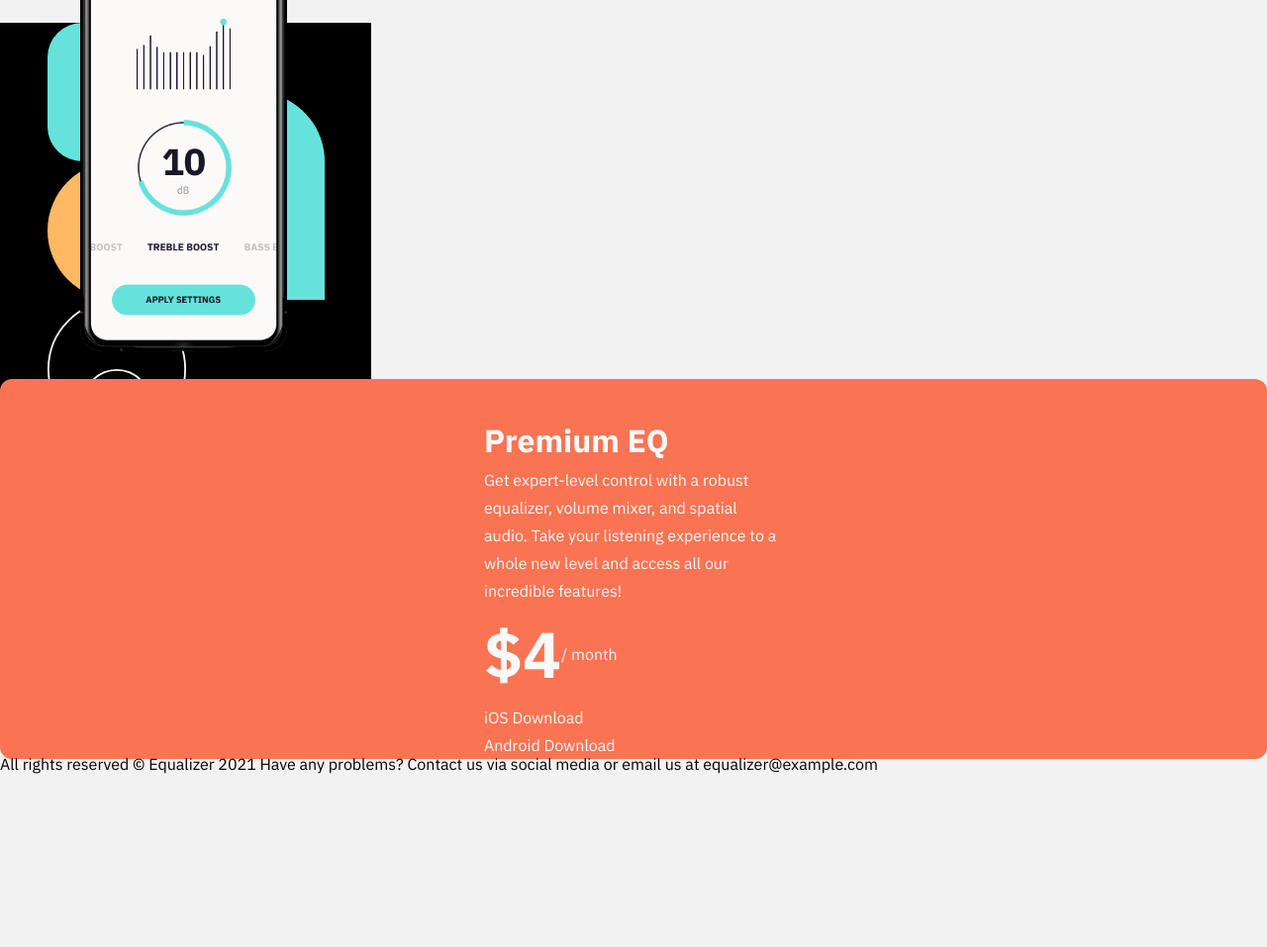
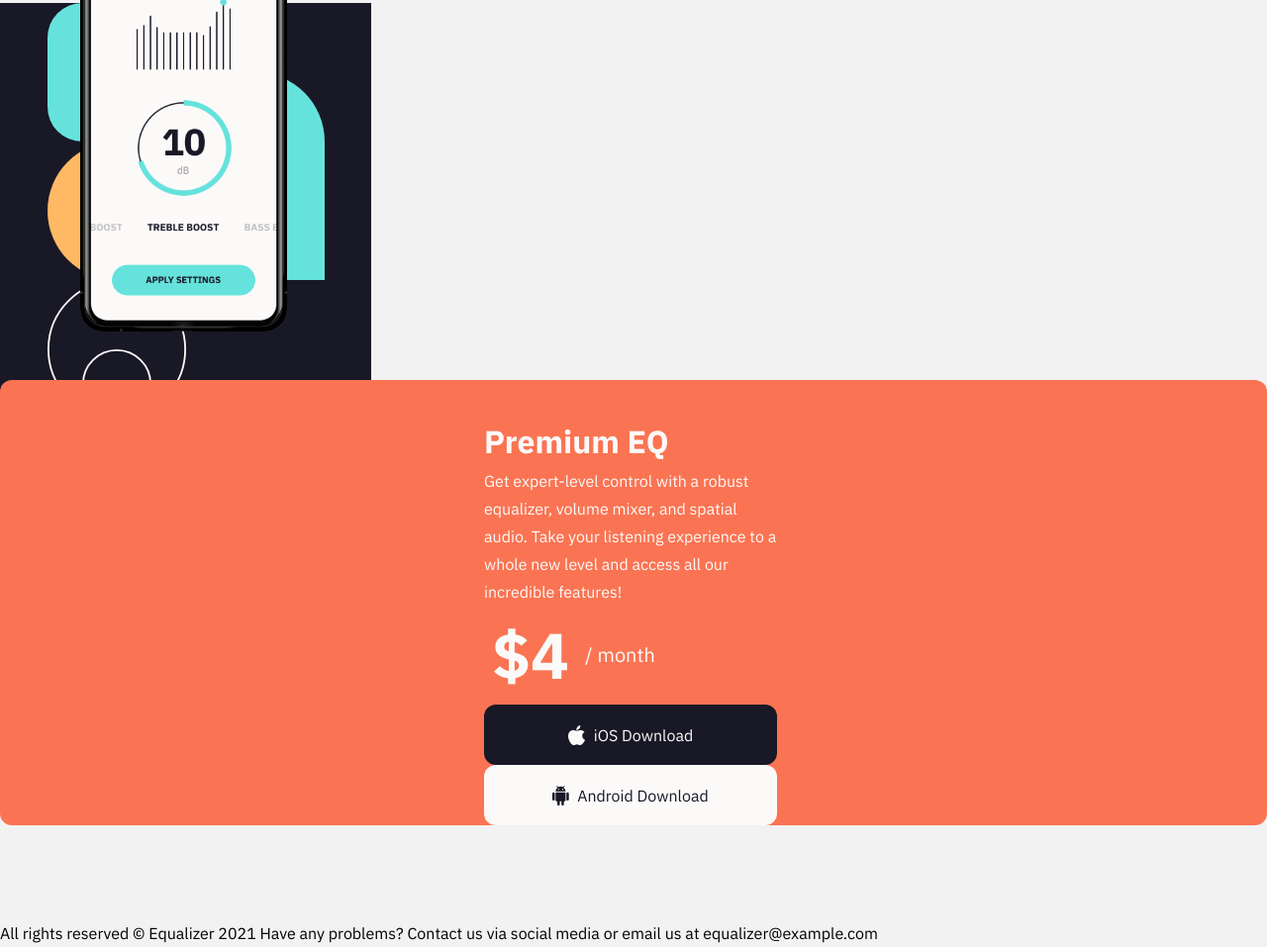
Before and after one commit to mrfinesse47/equalizer-landing-page, a plain HTML site: page index.html in a window 1280 px wide. Shown: the part 619-1576 px from the top of the page at 99% size. Before the commit the page ends 1405 px from the top, so only its background shows below. Drawn offline with Linux system fonts and the light colour scheme.

Commit message:
initial changes to the android and apple buttons

```diff
--- a/index.html
+++ b/index.html
@@ -55,8 +55,24 @@
               <p class="dollar-amount">$4</p>
               <p class="duration">/ month</p>
             </div>
-            <div>iOS Download</div>
-            <div>Android Download</div>
+            <div class="platforms">
+              <div class="button button-apple">
+                <img
+                  class="icon"
+                  src="./assets/icon-apple.svg"
+                  alt="apple app store"
+                />
+                <p>iOS Download</p>
+              </div>
+              <div class="button button-android">
+                <img
+                  class="icon"
+                  src="./assets/icon-android.svg"
+                  alt="android app store"
+                />
+                <p>Android Download</p>
+              </div>
+            </div>
           </div>
         </aside>
       </main>
--- a/styles.scss
+++ b/styles.scss
@@ -27,7 +27,7 @@ header {
 
   .logo {
     margin: 40px 0 64px;
-    width: 146.09px;
+    width: 136px;
     height: 32px;
   }
   h1 {
@@ -37,13 +37,13 @@ header {
     margin-bottom: 20px;
   }
 
-  margin-bottom: 166px;
+  margin-bottom: 146px;
 }
 
 main {
   border-radius: 12px;
   .eq-in-action {
-    background-color: black;
+    background-color: $main-black;
     background-image: url("./assets/bg-pattern-2.svg");
     background-size: 280px 420px;
     background-position: left 48px top 0px;
@@ -66,7 +66,7 @@ aside {
   border-radius: 12px;
   background-color: #fa7453;
   position: absolute;
-  top: 1002px;
+  top: 1003px;
   margin: 0 auto;
   width: 100%;
 
@@ -83,17 +83,47 @@ aside {
   .price {
     display: flex;
     flex-direction: row;
-    margin: 36px 0;
+    margin: 36px 8px;
 
     .dollar-amount {
       display: block;
       font-size: 4.0625rem;
       font-weight: 700;
+      margin-right: 16px;
+    }
+    .duration {
+      font-size: 1.25rem;
+    }
+  }
+  .platforms {
+    display: flex;
+    flex-direction: column;
+
+    .button {
+      width: 18.5rem;
+      height: 3.8125rem;
+      border-radius: 12px;
+      display: flex;
+      align-items: center;
+      justify-content: center;
+      .icon {
+        margin-right: 0.495rem;
+      }
+    }
+
+    .button-android {
+      background-color: $off-white;
+      color: $main-black;
+    }
+
+    .button-apple {
+      background-color: $main-black;
+      color: $off-white;
     }
   }
 }
 
 footer {
   position: absolute;
-  top: 1377px;
+  top: 1548px;
 }
```
Also changed, not shown: styles.css, 1 other file.
